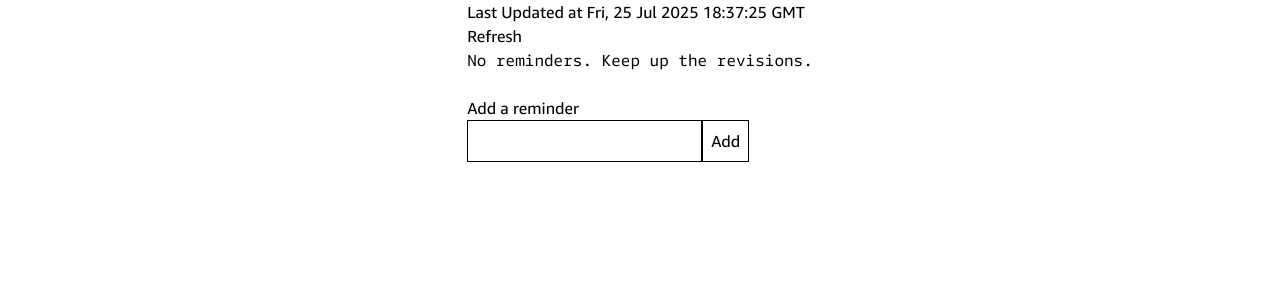
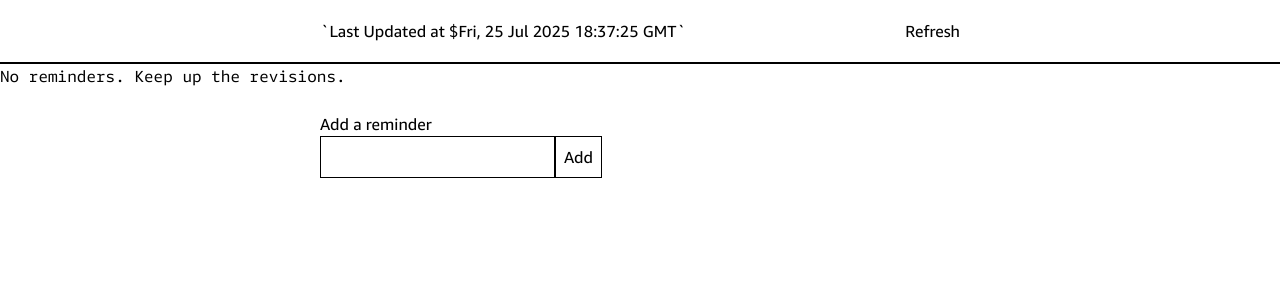
Before and after one commit to jaydeepgodhani/reminder, a Next.js app: page /dashboard in a window 1280 px wide. Shown: the top 300 px of the page. Built offline with nearby package versions, Linux system fonts and the light colour scheme.

Commit message:
css strucutre added

```diff
--- a/app/dashboard/addReminder.tsx
+++ b/app/dashboard/addReminder.tsx
@@ -25,13 +25,17 @@ export default function NewReminder() {
   };
 
   return (
-    <>
+    <div className="flex items-center">
+      <div className="w-1/4"></div>
+      <div className="w-1/2">
         Add a reminder
         <br />
         <input type="text" onChange={inputHandler} className="p-2 border" />
         <button className="border p-2" onClick={clickHandler}>
           Add
         </button>
-    </>
+      </div>
+      <div className="w-1/4"></div>
+    </div>
   );
 }
--- /dev/null
+++ b/app/dashboard/header.jsx
@@ -0,0 +1,39 @@
+import { useEffect, useState } from "react";
+import { getLocalStorage, getNow, timers } from "../constants";
+
+export default function Header({setData}) {
+  const [lastUpdated, setLastUpdated] = useState(null);
+
+  const refreshHandler = () => {
+    let arr = [];
+    setLastUpdated(new Date().toUTCString());
+    // what to do on refresh
+    const reminders = getLocalStorage();
+    for (const reminder of reminders) {
+      const lastviewed = new Date(reminder.lastViewed).getTime();
+      const now = getNow().getTime();
+      const currentInterval = reminder.currentInterval;
+      const displayAt = new Date(lastviewed);
+      if (now > lastviewed + timers[currentInterval] * 60 * 1000) {
+        arr.push(reminder);
+      }
+    }
+    setData(arr.slice());
+  };
+
+  useEffect(() => {
+    refreshHandler();
+  }, []);
+
+  return (
+    <div className="flex h-16 items-center border-b-2 border-black">
+      <div className="w-1/4"></div>
+      <div className="w-1/2 flex flex-row items-center justify-between">
+        {lastUpdated && <span>`Last Updated at ${lastUpdated}`</span>}
+
+        <button onClick={refreshHandler}>Refresh</button>
+      </div>
+      <div className="w-1/4"></div>
+    </div>
+  );
+}
--- a/app/dashboard/page.tsx
+++ b/app/dashboard/page.tsx
@@ -1,43 +1,22 @@
 "use client";
-import { useEffect, useState } from "react";
-import { getLocalStorage, getNow, timers } from "../constants";
+import { useState } from "react";
 import NewReminder from "./addReminder";
+import Header from './header';
 import Reminders, { Imessage } from "./reminders";
 
 export default function Dashboard() {
-  const [lastUpdated, setLastUpdated] = useState<string | null>(null);
+
   const [data, setData] = useState<Imessage[]>();
 
-  const refreshHandler = () => {
-    let arr = [];
-    setLastUpdated(new Date().toUTCString());
-    // what to do on refresh
-    const reminders = getLocalStorage();
-    for (const reminder of reminders) {
-      const lastviewed = new Date(reminder.lastViewed).getTime();
-      const now = getNow().getTime();
-      const currentInterval = reminder.currentInterval;
-      const displayAt = new Date(lastviewed);
-      if (now > lastviewed + timers[currentInterval] * 60 * 1000) {
-        arr.push(reminder);
-      }
-    }
-    setData(arr.slice());
-  };
-
-  useEffect(() => {
-    refreshHandler();
-  }, []);
-
   return (
-    <div>
-      {lastUpdated && `Last Updated at ${lastUpdated}`}
-      <br />
-      <button onClick={refreshHandler}>Refresh</button>
-      <br />
-      <Reminders data={data} />
-      <br />
-      <NewReminder />
+    <div className="w-full flex justify-center">
+      <div className=""></div>
+      <div className="w-full">
+        <Header setData={setData} />
+        <Reminders data={data} />
+        <br />
+        <NewReminder />
+      </div>
     </div>
   );
 }
--- a/app/dashboard/reminder.tsx
+++ b/app/dashboard/reminder.tsx
@@ -55,7 +55,9 @@ const ReminderWithOptions: React.FC<{
   }
 
   return (
-    <div className="flex flex-col">
+    <div className="flex items-center">
+      <div className="w-1/4"></div>
+      <div className="w-1/2 flex flex-col justify-between">
         {data}
         <br />
         Due {dueDays()} days
@@ -64,7 +66,10 @@ const ReminderWithOptions: React.FC<{
         <br />
         <div className="flex space-between">
           {currentInterval > 0 && (
-          <button onClick={previousHandler} className="border p-2 bg-blue-700">
+            <button
+              onClick={previousHandler}
+              className="border p-2 bg-blue-700"
+            >
               {times(currentInterval - 1)}
             </button>
           )}
@@ -78,6 +83,8 @@ const ReminderWithOptions: React.FC<{
           )}
         </div>
       </div>
+      <div className="w-1/4"></div>
+    </div>
   );
 };
 
--- a/app/layout.tsx
+++ b/app/layout.tsx
@@ -19,7 +19,7 @@ export default function RootLayout({
   return (
     <html lang="en">
       <body
-        className={`${geistSans.variable} ${geistMono.variable} antialiased flex items-center justify-center`}
+        className={`antialiased flex items-center justify-center w-full`}
       >
         {children}
       </body>
--- a/app/page.tsx
+++ b/app/page.tsx
@@ -1,6 +1,6 @@
 export default function Home() {
   return (
-    <div className="flex items-center justify-center">
+    <div className="flex items-center justify-center w-full">
       <main>next js</main>
     </div>
   );
```
Lines whose indentation alone changed are shown as unchanged.
